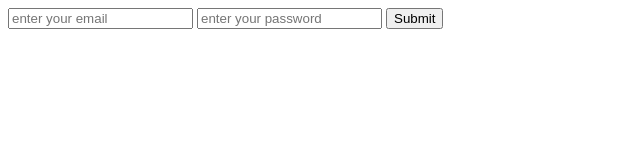
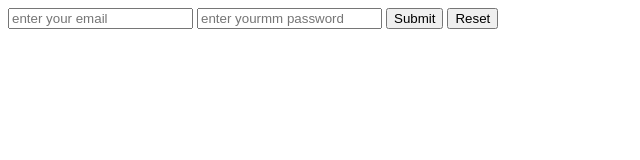
Before and after one commit to Starboyhari/newproject1, a plain HTML site: page login.html in a window 1280 px wide. Shown: the whole page, without its empty margins (0-640 px from the left). Drawn offline with Linux system fonts and the light colour scheme.

Commit message:
new feature added

```diff
--- a/login.html
+++ b/login.html
@@ -8,8 +8,9 @@
 <body>
     <form action="home.html">
         <input type="text" placeholder="enter your email">
-    <input type="text" placeholder="enter your password">
+    <input type="text" placeholder="enter yourmm password">
     <button >Submit</button>
+    <button>Reset</button>
     </form>
 
 </body>
```
